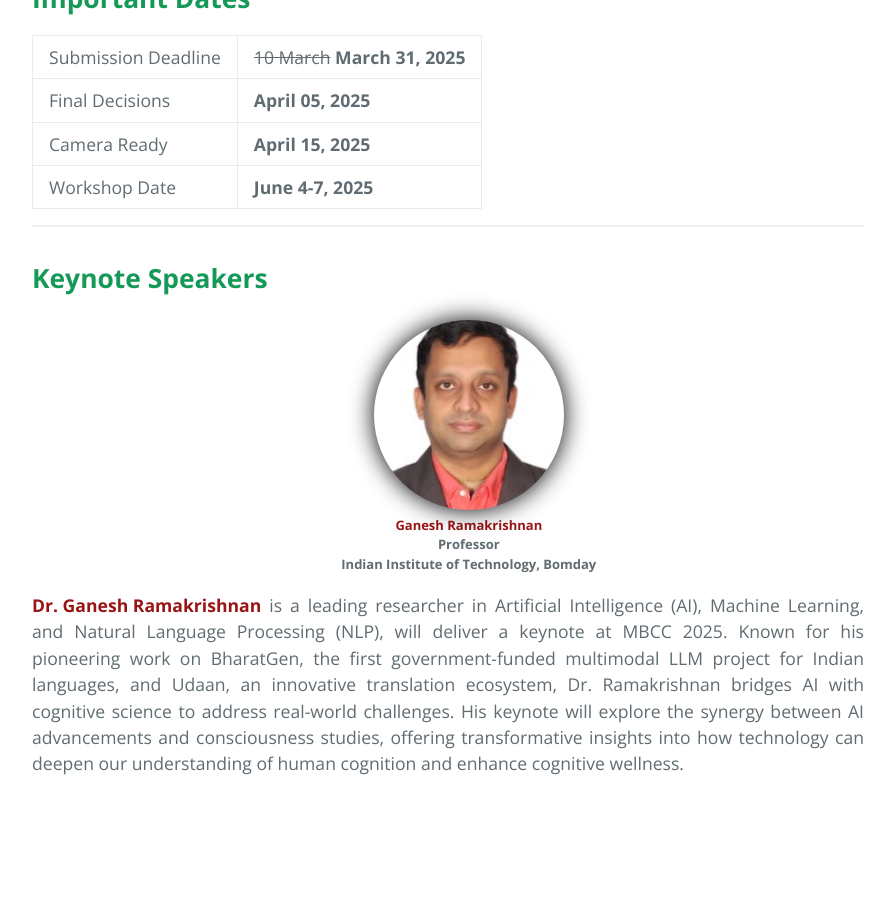
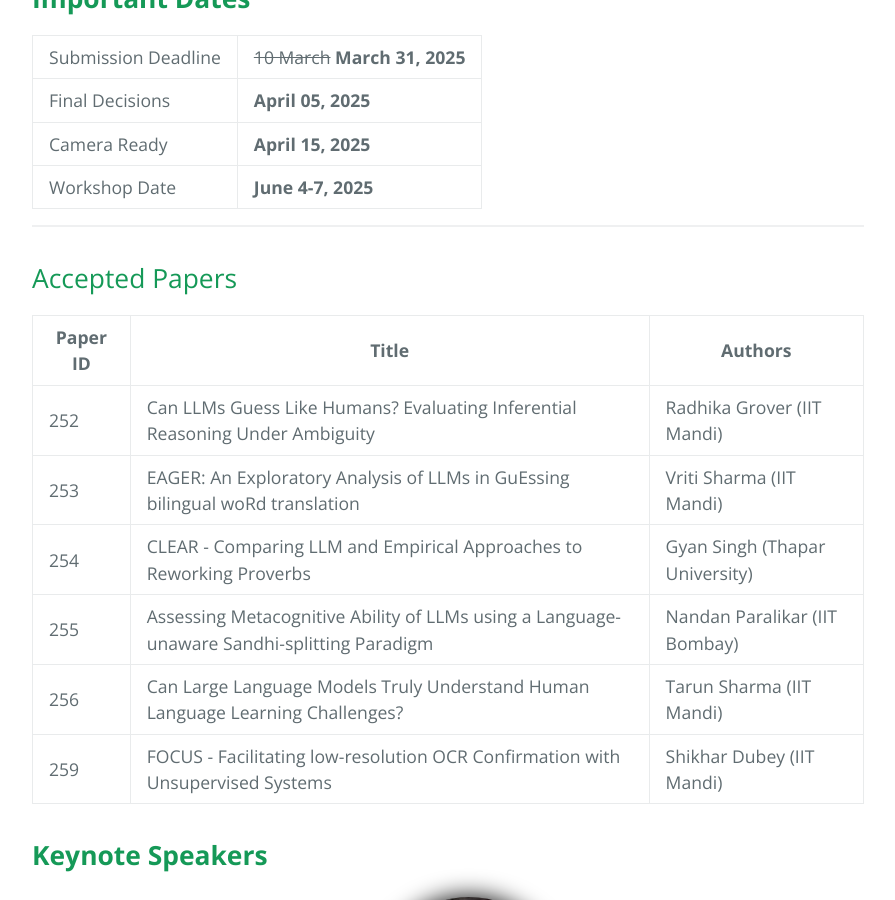
Before and after one commit to indicnlpiitmandi/indicnlpiitmandi.github.io, a Jekyll site: the page built from index.md, in a window 1280 px wide and 900 px high, scrolled down 1559 px. Shown: the whole window, without its empty margins (192-1087 px from the left). Built offline with Jekyll 4.4.1, drawn with Linux system fonts in a browser that asks for light colours; the repository's description, which GitHub fills in, is left out.

Commit message:
Accepted papers added

```diff
--- a/index.md
+++ b/index.md
@@ -37,6 +37,17 @@ We invite submissions of extended abstracts and full papers on the themes of thi
 | Workshop Date | **June 4-7, 2025** |
 
 ---
+
+## Accepted Papers
+
+| Paper ID | Title | Authors |
+|----------|-------|---------|
+| 252 | Can LLMs Guess Like Humans? Evaluating Inferential Reasoning Under Ambiguity | Radhika Grover (IIT Mandi) |
+| 253 | EAGER: An Exploratory Analysis of LLMs in GuEssing bilingual woRd translation | Vriti Sharma (IIT Mandi) |
+| 254 | CLEAR - Comparing LLM and Empirical Approaches to Reworking Proverbs | Gyan Singh (Thapar University) |
+| 255 | Assessing Metacognitive Ability of LLMs using a Language-unaware Sandhi-splitting Paradigm | Nandan Paralikar (IIT Bombay) |
+| 256 | Can Large Language Models Truly Understand Human Language Learning Challenges? | Tarun Sharma (IIT Mandi) |
+| 259 | FOCUS - Facilitating low-resolution OCR Confirmation with Unsupervised Systems | Shikhar Dubey (IIT Mandi) |
 
 
 ## **Keynote Speakers** {#speakers}
```
